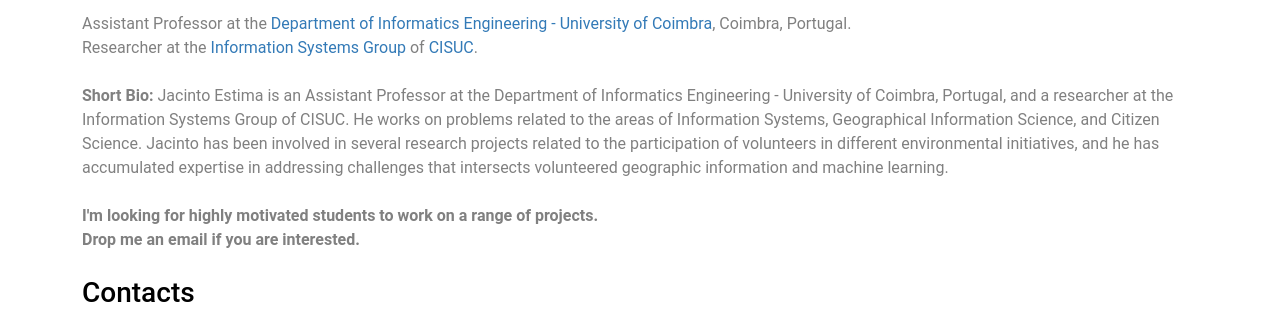
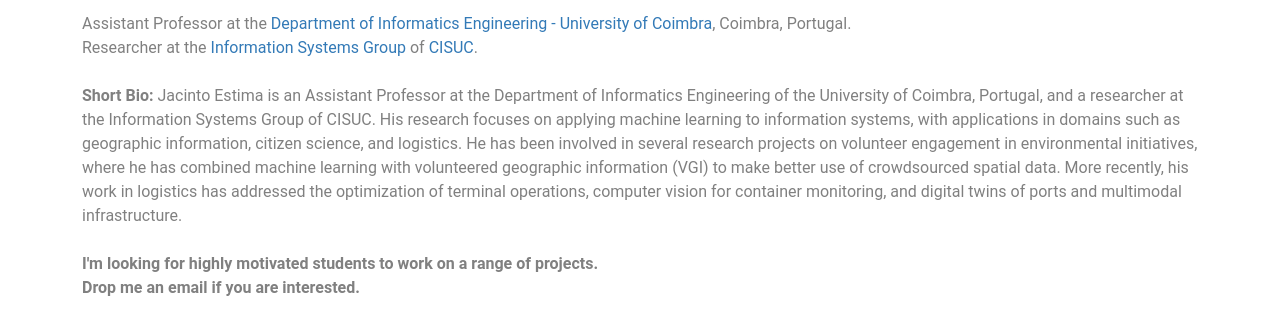
Before and after one commit to jestima/jestima.github.io, a plain HTML site: page index.html in a window 1280 px wide. Shown: the part 443-758 px from the top of the page. Drawn offline with nearby package versions, Linux system fonts and the light colour scheme.

Commit message:
short bio updated

```diff
--- a/index.html
+++ b/index.html
@@ -96,7 +96,7 @@
   	<p>
 		Assistant Professor at the <a href="https://www.dei.uc.pt/">Department of Informatics Engineering - University of Coimbra</a>, Coimbra, Portugal.<br/>
 		Researcher at the <a href="https://www.cisuc.uc.pt/en/IS">Information Systems Group</a> of <a href="https://www.cisuc.uc.pt/">CISUC</a>.</p>
-	<p><strong>Short Bio: </strong>Jacinto Estima is an Assistant Professor at the Department of Informatics Engineering - University of Coimbra, Portugal, and a researcher at the Information Systems Group of CISUC. He works on problems related to the areas of Information Systems, Geographical Information Science, and Citizen Science. Jacinto has been involved in several research projects related to the participation of volunteers in different environmental initiatives, and he has accumulated expertise in addressing challenges that intersects volunteered geographic information and machine learning.</p>
+	<p><strong>Short Bio: </strong>Jacinto Estima is an Assistant Professor at the Department of Informatics Engineering of the University of Coimbra, Portugal, and a researcher at the Information Systems Group of CISUC. His research focuses on applying machine learning to information systems, with applications in domains such as geographic information, citizen science, and logistics. He has been involved in several research projects on volunteer engagement in environmental initiatives, where he has combined machine learning with volunteered geographic information (VGI) to make better use of crowdsourced spatial data. More recently, his work in logistics has addressed the optimization of terminal operations, computer vision for container monitoring, and digital twins of ports and multimodal infrastructure.</p>
 
 	<p><strong>I'm looking for highly motivated students to work on a range of projects.<br/>Drop me an email if you are interested.</strong></p>
 
```
